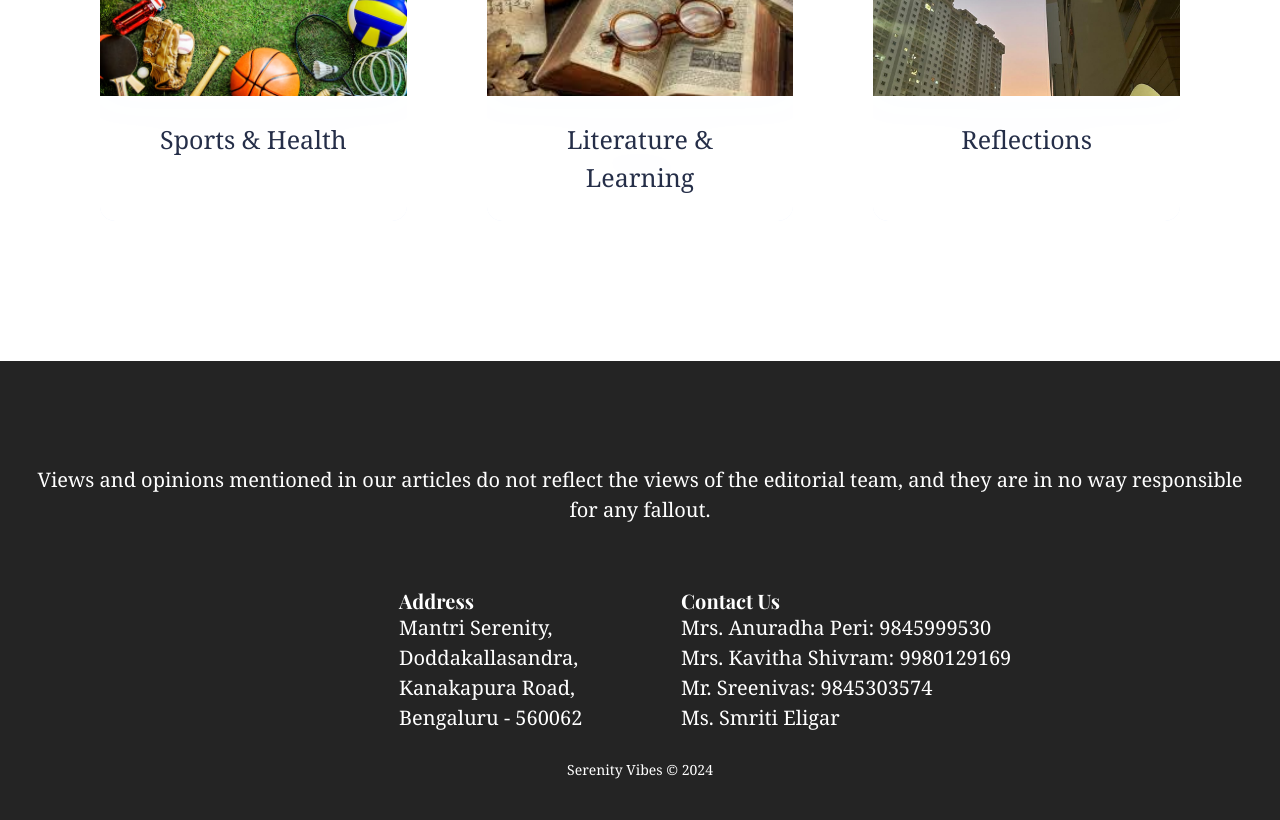
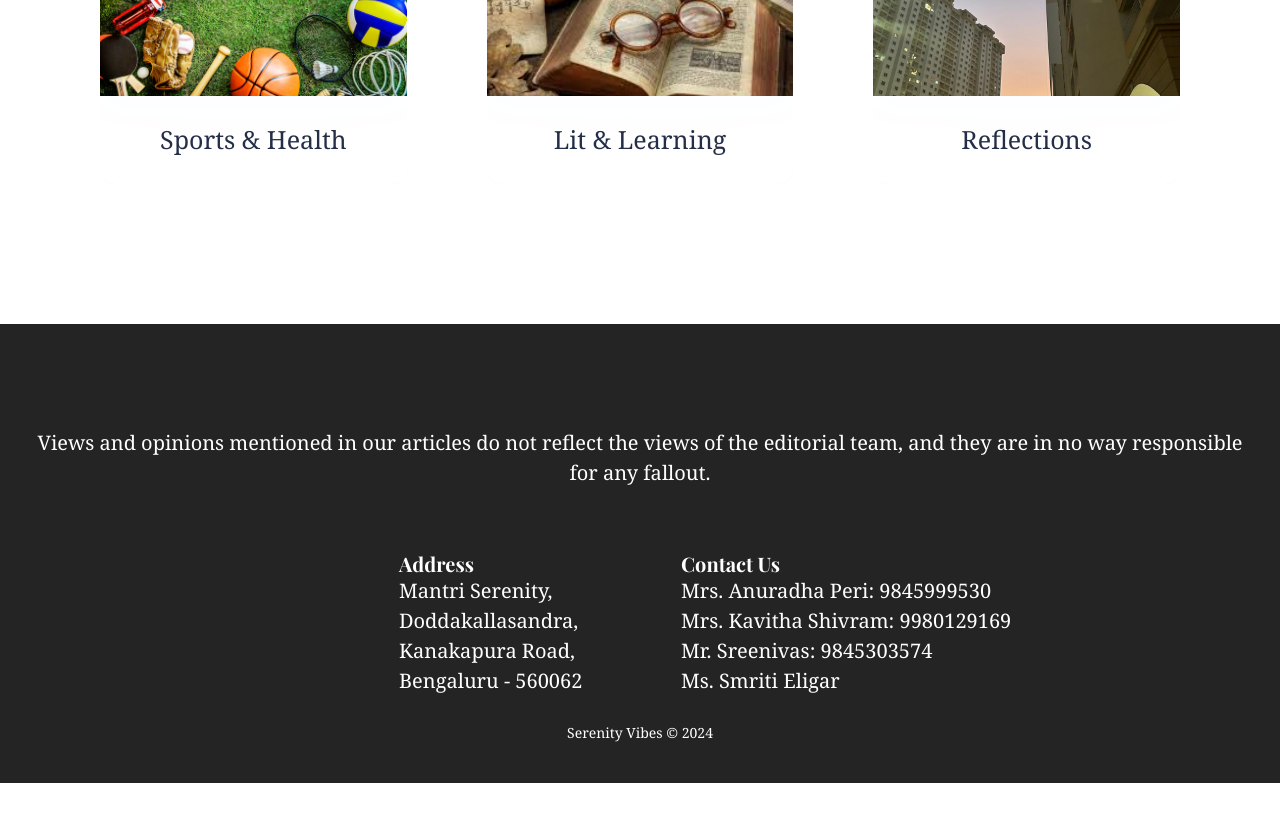
Before and after one commit to Smriti-ELigar/newsletternew, a React (Vite) app: page / in a window 1280 px wide. Shown: the part 1520-2340 px from the top of the page. After the commit the page ends 2303 px from the top, so only its background shows below. Built offline with nearby package versions, Linux system fonts and the light colour scheme.

Commit message:
made lit  changes

```diff
--- a/src/components/Cards.jsx
+++ b/src/components/Cards.jsx
@@ -39,7 +39,7 @@ function Cards() {
             />
             <CardItem
               src='./lit.jpeg'
-              text='Literature & Learning'
+              text='Lit & Learning'
               label=''
               path='/lits'
             />
```
